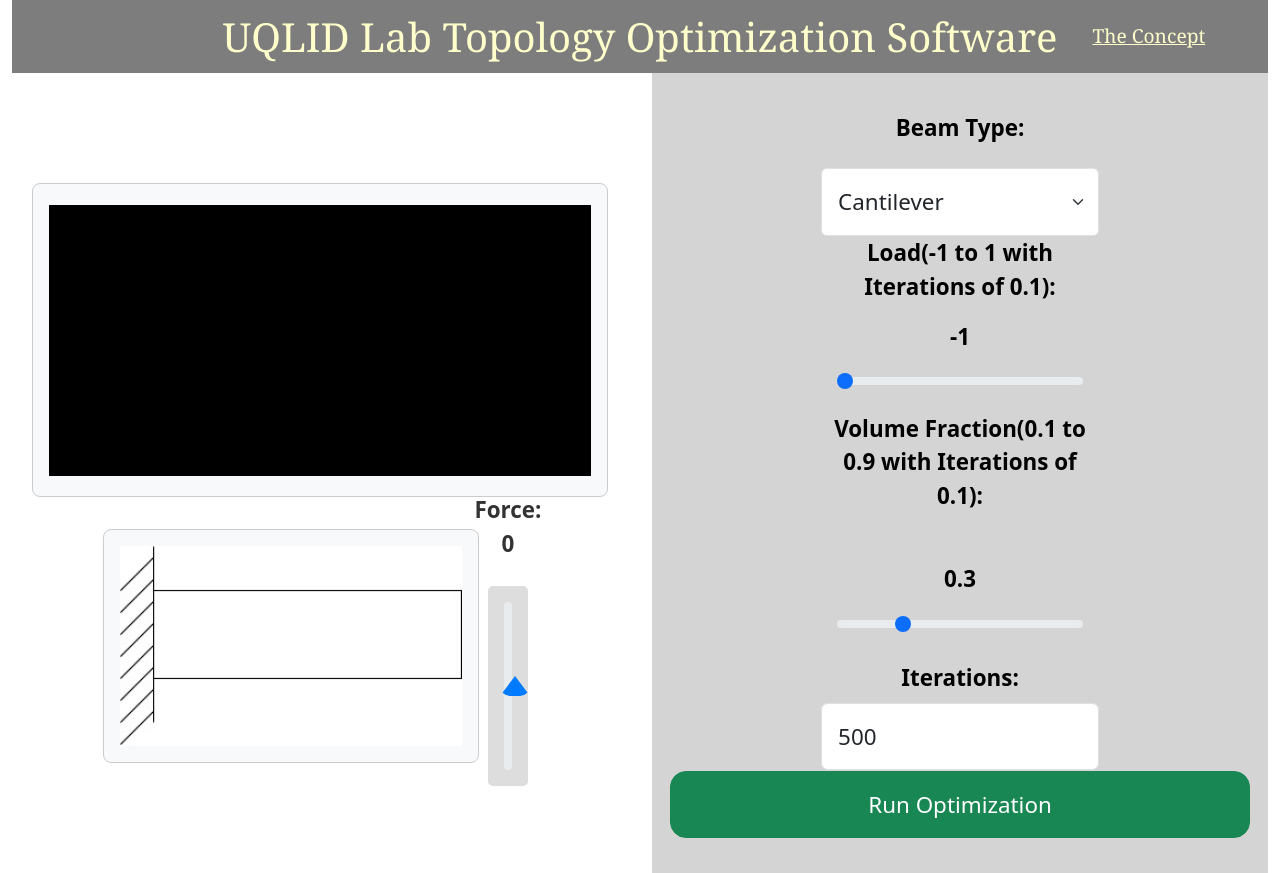
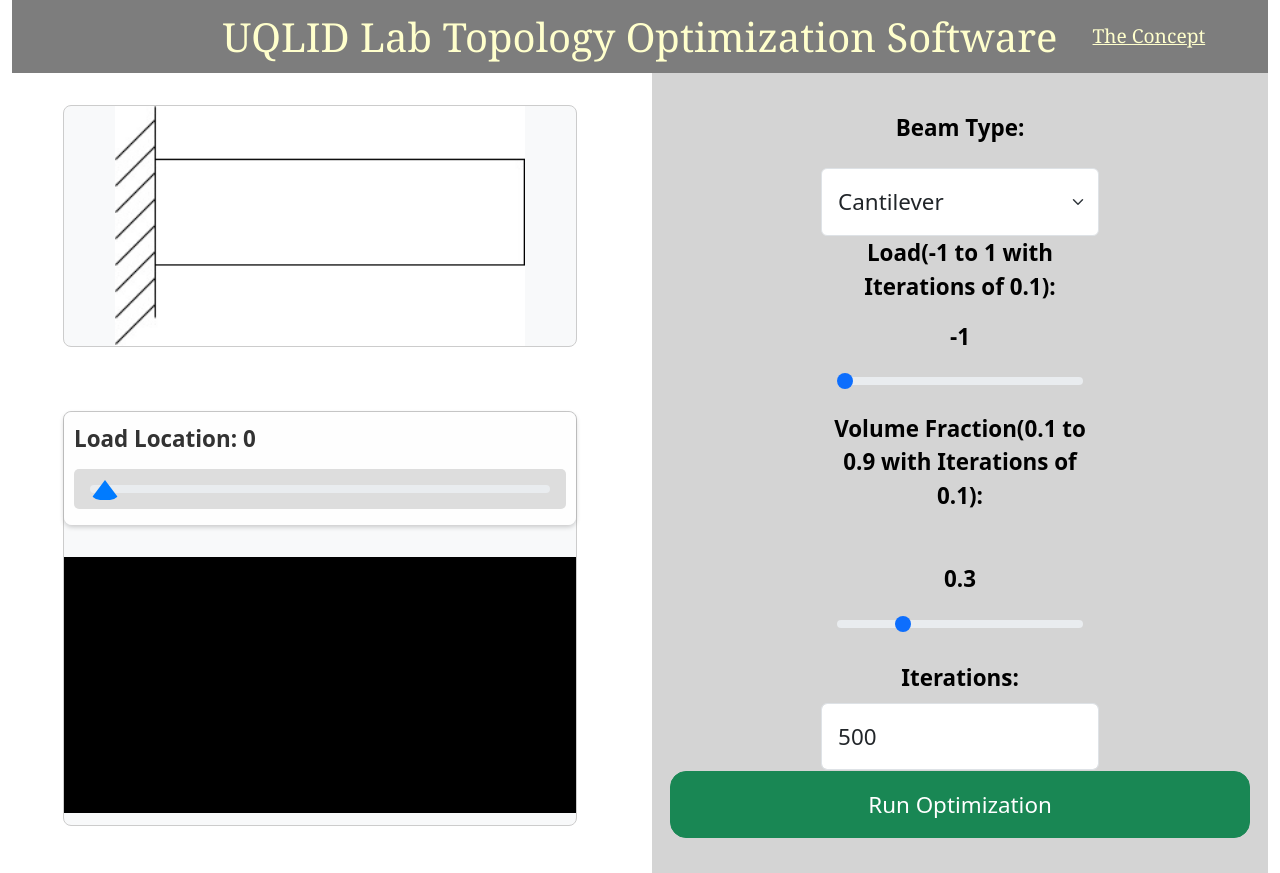
Before and after one commit to AlonsoTheDopest/top-opt-app, a React (Create React App) app in the folder frontend/: page / in a window 1280 px wide. Built offline with nearby package versions, Linux system fonts and the light colour scheme.

Commit message:
Switched images and fixed layouts and fonts

```diff
--- a/frontend/src/Output/index.css
+++ b/frontend/src/Output/index.css
@@ -1,12 +1,12 @@
 :root {
 
-    --main-beam-height: 25vh;
 
+    /* Height for the TOP section (Setup + Slider) */
+    --main-beam-height: 30vh;
 
+    /* Height for the BOTTOM section (Result / Loading) */
     --banner-height: 35vh;
 }
-
-
 
 /* Standard Typography */
 p { font-size: 1.4rem !important; }
@@ -18,38 +18,39 @@ label, .form-label { font-size: 1.4rem !important; font-weight: bold; }
     flex-direction: column;
     align-items: center;
     justify-content: center;
-    padding: 20px;
-    min-height: 100vh;
-    gap: 2rem;
+    padding: 2rem;
+    min-height: 50vh;
+    gap: 4rem;
 }
 
 /* --- IMAGE SIZING --- */
+
+/* Bottom Result Image */
 .banner-display img {
     height: var(--banner-height);
-    width: auto;
+    width: 40vw;
     object-fit: contain;
 }
 
+/* Top Setup Image */
 .main-beam-display img {
     height: var(--main-beam-height);
-    width: auto;
+    width: 40vw;
     max-width: 100%;
     object-fit: contain;
     display: block;
+
 }
 
-/* --- WRAPPERS --- */
+
 .imageBodyHolder {
-    padding: 1rem;
+
     border: 1px solid #ccc;
     border-radius: 8px;
     background-color: #f8f9fa;
     position: relative;
     display: flex;
-
-    /* CHANGE 1: Stack items vertically (Controls on top, Image below) */
     flex-direction: column;
-
     align-items: center;
     justify-content: center;
 }
@@ -60,57 +61,8 @@ label, .form-label { font-size: 1.4rem !important; font-weight: bold; }
     max-width: 90vw;
 }
 
-/* --- CANTILEVER SPECIFIC --- */
-.cantilever-wrapper {
-    display: flex;
-    flex-direction: row;
-    align-items: center;
-    justify-content: center;
-    gap: 0px;
-    flex-wrap: wrap;
-}
 
-/* --- VERTICAL SLIDER CONTAINER --- */
-.force-load-right-side {
-    display: flex;
-    flex-direction: column;
-    align-items: center;
-    justify-content: center;
-    height: var(--main-beam-height);
-    min-width: 5%;
-    max-width: 10%;
-}
-
-/* --- ROTATED SLIDER --- */
-.force-load-slider.vertical-rotated {
-    -webkit-appearance: none;
-    appearance: none;
-    width: var(--main-beam-height);
-    height: 15px;
-    transform: rotate(-90deg);
-    margin-top: calc((var(--main-beam-height) - 15px) / 2);
-    margin-bottom: calc((var(--main-beam-height) - 15px) / 2);
-    background: #ddd;
-    border-radius: 5px;
-    outline: none;
-    cursor: pointer;
-}
-
-.force-load-slider.vertical-rotated::-webkit-slider-thumb {
-    -webkit-appearance: none;
-    appearance: none;
-    width: 0;
-    height: 0;
-    border-top: 15px solid transparent;
-    border-bottom: 15px solid transparent;
-    border-left: 20px solid #007bff;
-    background: transparent;
-    cursor: pointer;
-}
-
-/* --- HALF MMB OVERLAY (Top Horizontal) --- */
 .force-load-top-middle {
-    /* CHANGE 2: Removed 'position: absolute' so it stops floating over the image */
     position: relative;
     width: 100%;
     z-index: 10;
@@ -119,13 +71,10 @@ label, .form-label { font-size: 1.4rem !important; font-weight: bold; }
     border-radius: 8px;
     box-shadow: 0 2px 5px rgba(0, 0, 0, 0.2);
     box-sizing: border-box;
-
-    /* CHANGE 3: Added margin to push the image down */
     margin-bottom: 20px;
 }
 
-.force-load-top-middle .form-label p,
-.force-load-right-side .form-label p {
+.force-load-top-middle .form-label p {
     font-size: 1.4rem !important;
     margin-bottom: 5px !important;
     font-weight: bold;
@@ -138,6 +87,9 @@ label, .form-label { font-size: 1.4rem !important; font-weight: bold; }
     appearance: none;
     width: 100%;
     height: 15px;
+    background: #ddd;
+    border-radius: 5px;
+    outline: none;
 }
 
 .force-load-slider.horizontal::-webkit-slider-thumb {
--- a/frontend/src/Output/index.js
+++ b/frontend/src/Output/index.js
@@ -3,8 +3,6 @@ import Image from 'react-bootstrap/Image'
 import React from 'react';
 import NewPlaceholder from "../images/black.gif";
 
-// 1. IMPORT YOUR NEW IMAGES HERE
-// Make sure the file names match exactly what you have in your folder
 import CantileverPic from "../images/cantilever-beam.jpg";
 import HalfMmbPic from "../images/half-mbb-beam.jpg";
 
@@ -12,32 +10,36 @@ export default function Output({ forceLoadValue, setForceLoadValue, beamType, si
 
     const handleRangeChange = (e) => {
         let val = parseFloat(e.target.value);
-        if (val === 0) val = 0.1;
+        if (val === 0) val = 0.0;
         setForceLoadValue(val);
     };
 
     return (
         <div className="output-wrapper">
 
-            {/* Top Result Section (The one that shows the Julia result) */}
-            <div className="imageBodyHolder banner-display">
-                <Image
-                    src={simulationImage ? simulationImage : NewPlaceholder}
-                    fluid
-                />
+            {/* --- TOP SECTION: SETUP IMAGES ONLY --- */}
+            <div className="imageBodyHolder main-beam-display">
+
+
+                {beamType === 'cantilever' ? (
+                    <Image src={CantileverPic} fluid />
+                ) : (
+                    <Image src={HalfMmbPic} fluid />
+                )}
             </div>
 
-            {/* --- HALF MMB SECTION --- */}
-            {beamType === 'half-mmb' && (
-                <div className="imageBodyHolder main-beam-display">
+            {/* --- BOTTOM SECTION: RESULT/LOADING + SLIDER --- */}
+            <div className="imageBodyHolder banner-display">
+
+
                 <div className="force-load-top-middle">
                     <label className="form-label">
-                            <p>Force: <strong>{forceLoadValue}</strong></p>
+                        <p>Load Location: <strong>{forceLoadValue}</strong></p>
                     </label>
                     <input
                         type="range"
                         className="form-range force-load-slider horizontal"
-                            min="-1"
+                        min="0"
                         max="1"
                         step="0.1"
                         value={forceLoadValue}
@@ -45,37 +47,13 @@ export default function Output({ forceLoadValue, setForceLoadValue, beamType, si
                     />
                 </div>
 
-                    {/* 2. SWITCHED TO THE SPECIFIC HALF-MMB JPG */}
-                    <Image src={HalfMmbPic} fluid />
 
-                </div>
-            )}
-
-            {/* --- CANTILEVER SECTION --- */}
-            {beamType === 'cantilever' && (
-                <div className="cantilever-wrapper">
-
-                    <div className="imageBodyHolder main-beam-display">
-                        {/* 3. SWITCHED TO THE SPECIFIC CANTILEVER JPG */}
-                        <Image src={CantileverPic} fluid />
+                <Image
+                    src={simulationImage ? simulationImage : NewPlaceholder}
+                    fluid
+                />
             </div>
 
-                    <div className="force-load-right-side">
-                        <label className="form-label">
-                            <p>Force: <strong>{forceLoadValue}</strong></p>
-                        </label>
-                        <input
-                            type="range"
-                            className="form-range force-load-slider vertical-rotated"
-                            min="-1"
-                            max="1"
-                            step="0.1"
-                            value={forceLoadValue}
-                            onChange={handleRangeChange}
-                        />
-                    </div>
-                </div>
-            )}
         </div>
     )
 }
```
Lines whose indentation alone changed are shown as unchanged.
